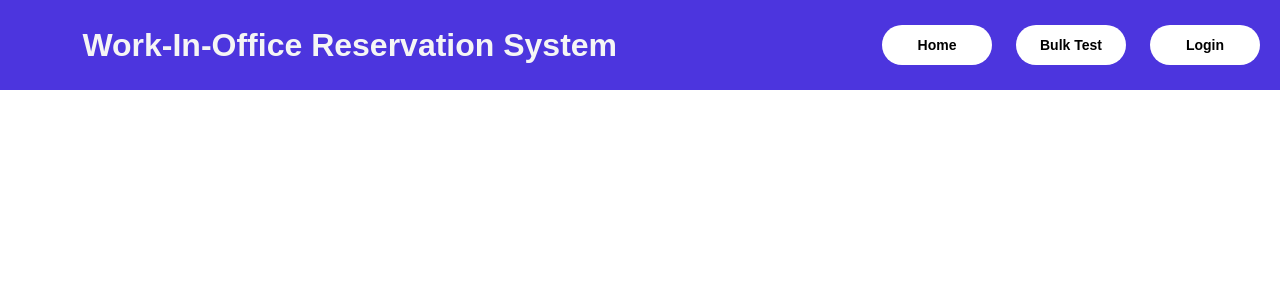
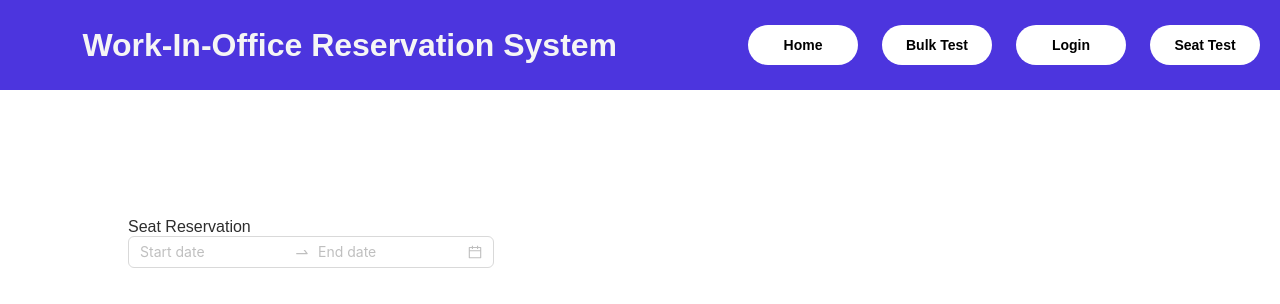
Before and after one commit to shailbpatel/275_frontend, a React (Create React App) app: page /seatreservation in a window 1280 px wide. Shown: the top 304 px of the page. Built offline with nearby package versions, Linux system fonts and the light colour scheme.

Commit message:
seat reservation for employee with all validations

```diff
--- a/package.json
+++ b/package.json
@@ -3,6 +3,7 @@
   "version": "0.1.0",
   "private": true,
   "dependencies": {
+    "@ant-design/icons": "^5.0.1",
     "@emotion/react": "^11.10.6",
     "@emotion/styled": "^11.10.6",
     "@mui/icons-material": "^5.11.16",
@@ -11,10 +12,12 @@
     "@testing-library/jest-dom": "^5.16.5",
     "@testing-library/react": "^13.4.0",
     "@testing-library/user-event": "^13.5.0",
+    "antd": "^5.4.6",
     "axios": "^0.24.0",
     "gapi-script": "^1.2.0",
     "i": "^0.3.7",
     "jwt-decode": "^3.1.2",
+    "moment": "^2.29.4",
     "npm": "^9.6.5",
     "query-string": "^8.1.0",
     "react": "^18.2.0",
--- a/src/App.js
+++ b/src/App.js
@@ -5,6 +5,7 @@ import Login from "./Components/Login/index";
 import { GoogleOAuthProvider } from "@react-oauth/google";
 import LandingPage from "./Components/LandingPage/LandingPage";
 import BulkReservation from "./Components/BulkReservation/BulkReservation";
+import SeatReservation from "./Components/SeatReservation/SeatReservation";
 
 function App() {
   return (
@@ -21,6 +22,11 @@ function App() {
               exact
               element={<BulkReservation />}
             />
+            <Route
+              path="/seatreservation"
+              exact
+              element={<SeatReservation />}
+            />
           </Routes>
         </GoogleOAuthProvider>
       </BrowserRouter>
--- a/src/Components/Header/Navbar.js
+++ b/src/Components/Header/Navbar.js
@@ -26,6 +26,11 @@ export default function Navbar() {
             <button className="nav_btn">Login </button>
           </Link>
         </li>
+        <li>
+          <Link to="/seatreservation">
+            <button className="nav_btn">Seat Test </button>
+          </Link>
+        </li>
       </ul>
     </nav>
   );
--- /dev/null
+++ b/src/Components/SeatReservation/SeatReservation.js
@@ -0,0 +1,65 @@
+import React, { useState } from "react";
+import { DatePicker, Space } from "antd";
+import moment from "moment";
+
+import "./styles.css";
+
+const { RangePicker } = DatePicker;
+const SeatReservation = () => {
+  const [dates, setDates] = useState([]);
+  const [startDate, setstartDate] = useState(null);
+
+  console.log(dates);
+
+  const getDates = (values) => {
+    if (values != null) {
+      setDates(
+        values.map((item) => {
+          return moment(item.$d).format("YYYY-DD-MM");
+        })
+      );
+    }
+  };
+
+  const onCalendarChange = (date, dateString) => {
+    console.log(date);
+    if (date != null && date[0] != null) {
+      setstartDate(date[0]);
+    }
+  };
+
+  const disabledDate = (current) => {
+    if (!current) return true;
+    // Disable past dates
+    const isPast = current < moment().startOf("day");
+    // Disable weekends
+    const isWeekend = current.day() === 6 || current.day() === 0;
+    // Disable dates before the beginning of next week
+    const startOfNext10Week = moment().add(10, "weeks").startOf("week");
+    const isBeforeNextWeek = current > startOfNext10Week;
+    // // Disable dates outside of current week
+    let isOutsideCurrentWeek = false;
+    if (startDate != null) {
+      const startOfWeek = startDate.add(1, "weeks").startOf("week");
+      isOutsideCurrentWeek = current >= startOfWeek;
+    }
+
+    return isPast || isWeekend || isBeforeNextWeek || isOutsideCurrentWeek;
+  };
+
+  return (
+    <>
+      <div className="seat_reservation">
+        <div>Seat Reservation</div>
+        <RangePicker
+          onCalendarChange={onCalendarChange}
+          onChange={getDates}
+          disabledDate={disabledDate}
+          format="MM-DD-YYYY"
+        />
+      </div>
+    </>
+  );
+};
+
+export default SeatReservation;
--- /dev/null
+++ b/src/Components/SeatReservation/styles.css
@@ -0,0 +1,4 @@
+.seat_reservation {
+  margin-left: 10%;
+  margin-top: 10%;
+}
```
Also changed, not shown: 1 other file (tests, documents, lock files or other folders).
